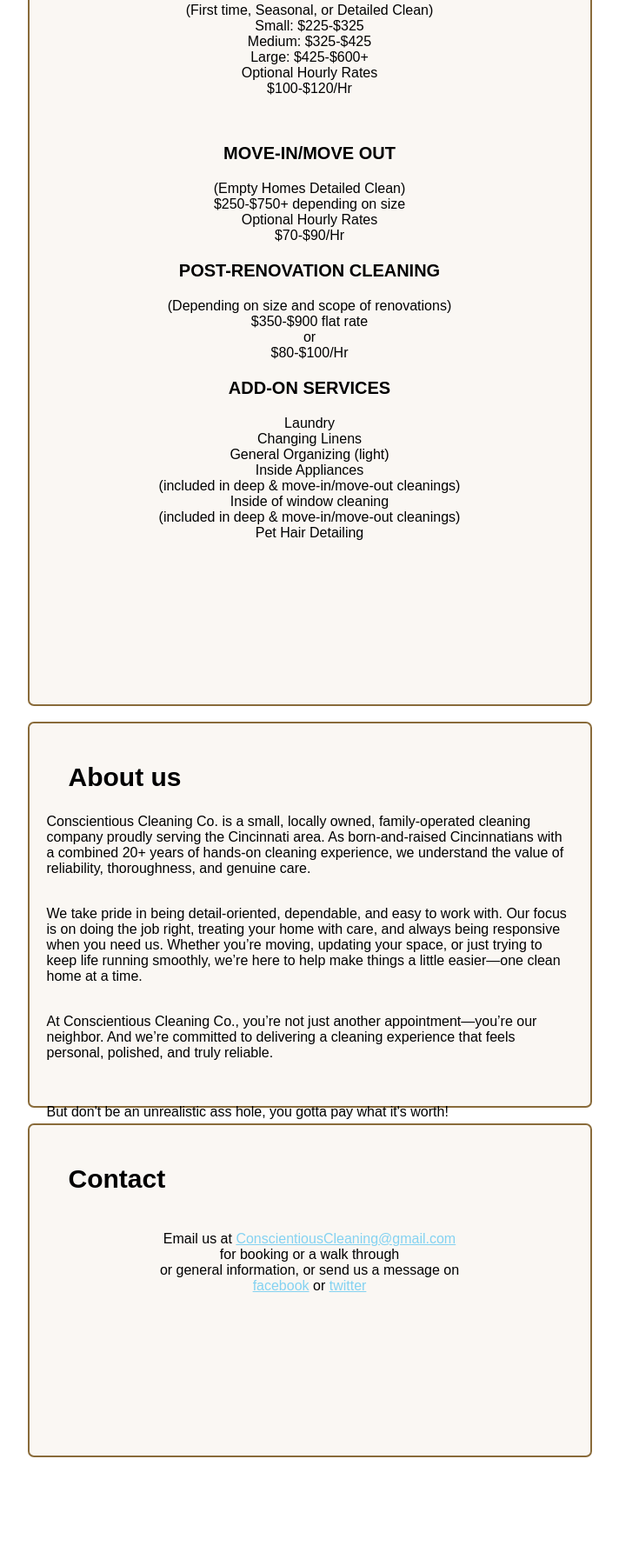
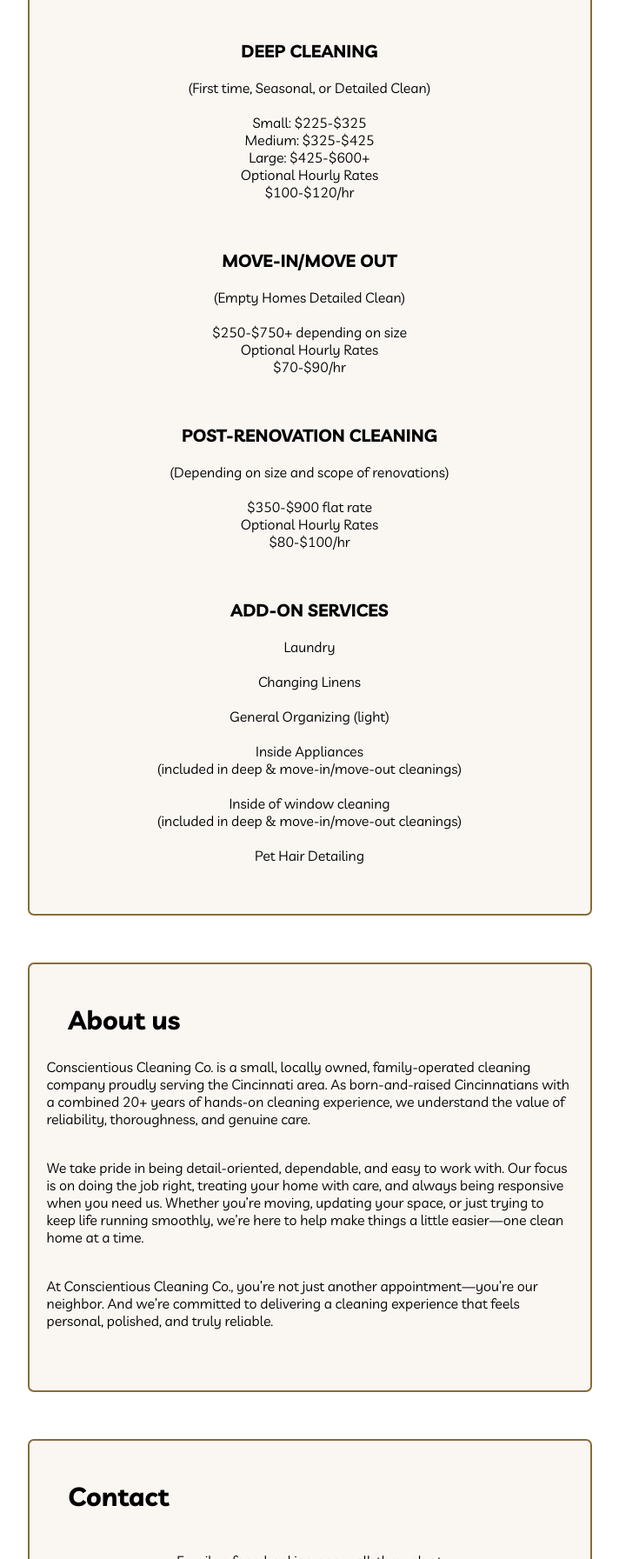
Before and after one commit to amannts-CCC/cleanwithccc.com, a plain HTML site: page index.html in a window 1280 px wide. Shown: the part 1007-2800 px from the top of the page at 87% size, without its empty margins (284-996 px from the left). Before the commit the page ends 2683 px from the top, so only its background shows below. Drawn offline with Linux system fonts and the light colour scheme.

Commit message:
Update index.html

```diff
--- a/index.html
+++ b/index.html
@@ -2,10 +2,11 @@
 <head>			<!-----------------HEAD-----------------HEAD----------------------HEAD-----------------HEAD---------------------HEAD--------->
   <title>Conscientious Cleaning Co.</title>
   <link href="Conscientious.css" type="text/css" rel="stylesheet" />
+  <link href="https://fonts.googleapis.com/css2?family=Livvic:wght@100;200;300;400;500;600;700;900&display=swap" rel="stylesheet">
 </head>
 <body2>			<!-----------------BODY 2------NAVIGATION BAR-----	-0---------BODY 2-------NAVIGATION BAR---------------------->
   <div id="nav">
-    <div id="nav_wrapper"></div>
+    <!--<div id="nav_wrapper"></div>-->
       <ul>
         <li>
 			<a href="#"><b><span style="color:	#896b3a">Conscientious Cleaning Co, LTD.</span></b></a></li><li>
@@ -14,8 +15,8 @@
             <a href="#Rates_"><b>Rates</b></a></li><li>
             <a href="#"><b>Social</b></a>
           <ul>
-            <li><a href="http://facebook.com/" target="_blank">Facebook</a></li>
-            <li><a href="https://google.com/" target="_blank">Yelp</a></li>
+            <li><a href="https://www.facebook.com/profile.php?id=61584398424871" target="_blank">Facebook</a></li>
+            <li><a href="https://yelp.com/" target="_blank">Yelp</a></li>
           </ul><li>
 		<a href="#Contact_"><b>Contact</b></a></li>
         </li>
@@ -23,21 +24,22 @@
     </div>
   </div>
 </body2>
-<img src="LogoNew.png" id="bg" alt="">	<!--Static Background Image-->
+
 <body>
+<img src="Logo300.png" id="bg" alt="">	<!--Static Background Image-->
 <div id="centered" style="height:400"><!----Top Box-	-1---------Top Box---------->
-	<img src="LogoNew.png" alt="">
+	<img src="LogoFull.png" alt="">
 	<div id="centered-text"><!-------------------Top Box TEXT-	-2---------------->
 		<h3>NEW CLIENT SPECIAL</h3>
 		<p>10% OFF of your first clean!</p>
 	</div>
-</div><!----------------------------------------END OF Top Box------------------------------------->
+</div><br><br><!----------------------------------------END OF Top Box------------------------------------->
 
 
 
 <a name="Rates_"></a><!------------------------------Rates ANCHOR-	-A---------Rates-ANCHOR-------------------->
 <br>
-<div id="centered" style="height:1245px; z-index:-1"><!----Rates--------	-1---------Rates----------------->
+<div id="centered" style="height:1450px"><!----Rates--------	-1---------Rates----------------->
 	<h2>Rates</h2>
 	<p>Prices are subject to negotiation
 	<br>depending on individual needs and circumstances
@@ -45,72 +47,75 @@
 	</p>
 	<br>
 	<h3>STANDARD CLEANING</h3>
-	<p>(Maintenance clean for recurring clients)
+	<p>(Maintenance clean for recurring clients)<br>
 	<br>Studio/1BR: $100-$140
 	<br>2BR: $140-$170
 	<br>3BR: $170-$210
 	<br>4BR+: $225-$300+
 	<br>Optional Hourly Rates
-	<br>$50-$65/Hr
+	<br>$50-$65/hr
 	</p>
 	<br>
 	<h3>DEEP CLEANING</h3>
-	<p>(First time, Seasonal, or Detailed Clean)
+	<p>(First time, Seasonal, or Detailed Clean)<br>
 	<br>Small: $225-$325
 	<br>Medium: $325-$425
 	<br>Large: $425-$600+
 	<br>Optional Hourly Rates
-	<br>$100-$120/Hr
+	<br>$100-$120/hr
 	</p>
 	<br>
 	<h3>MOVE-IN/MOVE OUT</h3>
-	<p>(Empty Homes Detailed Clean)
+	<p>(Empty Homes Detailed Clean)<br>
 	<br>$250-$750+ depending on size
 	<br>Optional Hourly Rates
-	<br>$70-$90/Hr
+	<br>$70-$90/hr
 	</p>
+	<br>
 	<h3>POST-RENOVATION CLEANING</h3>
-	<p>(Depending on size and scope of renovations)
+	<p>(Depending on size and scope of renovations)<br>
 	<br>$350-$900 flat rate
-	<br>or
-	<br>$80-$100/Hr
+	<br>Optional Hourly Rates
+	<br>$80-$100/hr
 	</p>
+	<br>
 	<h3>ADD-ON SERVICES</h3>
-	<p>Laundry
-	<br>Changing Linens
-	<br>General Organizing (light)
+	<p>Laundry<br>
+	<br>Changing Linens<br>
+	<br>General Organizing (light)<br>
 	<br>Inside Appliances
-	<br>(included in deep & move-in/move-out cleanings)
+	<br>(included in deep & move-in/move-out cleanings)<br>
 	<br>Inside of window cleaning
-	<br>(included in deep & move-in/move-out cleanings)
+	<br>(included in deep & move-in/move-out cleanings)<br>
 	<br>Pet Hair Detailing
 	</p>
 	<br><br>
-</div>
+</div><br><br>
 
 <a name="About_"></a><!-- -----------------------------About-ANCHOR---	-A---------About-ANCHOR---------------------->
 <br>
-<div id="centered" style="height:400px;text-align:left"><!----------------About----------	-1---------About------------------->
+<div id="centered" style="height:450px;text-align:left"><!----------------About----------	-1---------About------------------->
 	<h2>About us</h2>
 	<p>Conscientious Cleaning Co. is a small, locally owned, family-operated cleaning company proudly serving the Cincinnati area. As born-and-raised Cincinnatians with a combined 20+ years of hands-on cleaning experience, we understand the value of reliability, thoroughness, and genuine care.</p>
 	<br>We take pride in being detail-oriented, dependable, and easy to work with. Our focus is on doing the job right, treating your home with care, and always being responsive when you need us. Whether you’re moving, updating your space, or just trying to keep life running smoothly, we’re here to help make things a little easier—one clean home at a time.</p>
 	<br>At Conscientious Cleaning Co., you’re not just another appointment—you’re our neighbor. And we’re committed to delivering a cleaning experience that feels personal, polished, and truly reliable.</p>
 	<br>
-	<p>But don't be an unrealistic ass hole, you gotta pay what it's worth!</p>
-</div>
+</div><br><br>
 
 <a name="Contact_"></a><!--------------------------CONTACT ANCHOR- 	-A-------CONTACT ANCHOR-------------------->
 <br>
-<div id="centered"  style="height:340px"><!------------CONTACT-------- 	-A---------CONTACT---------------->
+<div id="centered"  style="height:320px"><!------------CONTACT-------- 	-A---------CONTACT---------------->
 	<h2>Contact</h2>
 	<br>
-	Email us at <a href="mailto:ConscientiousCleaning@gmail.com">ConscientiousCleaning@gmail.com</a>
-		<br>for booking or a walk through
+		Email us for a booking or a walk through at
+		<br><a href="mailto:ConscientiousCleaning@gmail.com">ConscientiousCleaning@gmail.com</a>
+		<br>To reach by phone, call 513-400-3972
 		<br>
-		or general information, or send us a message on
 		<br>
-		<a href="http://facebook.com/drfoxcroftmusic/" target="_blank">facebook</a>
+		For general information, reviews, and testimonials, visit us on
+		<br>
+		<a href="https://www.facebook.com/profile.php?id=61584398424871" target="_blank">facebook</a>
 		or
-		<a href="https://twitter.com/drfoxcroftmusic/" target="_blank">twitter</a>
+		<a href="https://yelp.com/" target="_blank">yelp</a>
 </div>
 </body>
```
